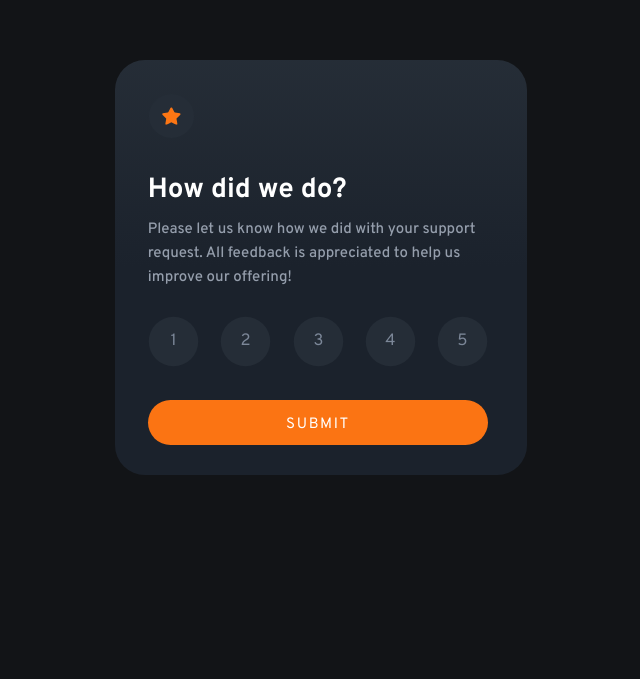
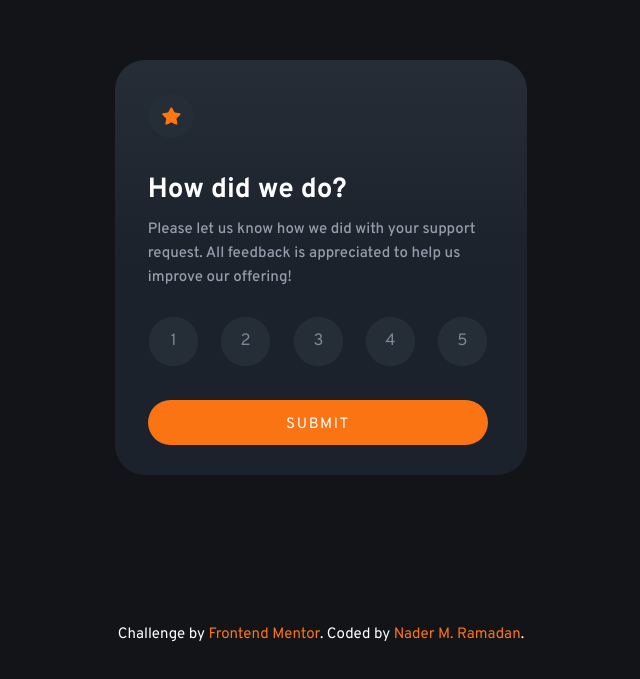
Before and after one commit to Nader-Ramadan/interactive-rating-component-main, a plain HTML site: page index.html in a window 1280 px wide. Shown: the part 135-814 px from the top of the page, without its empty margins (319-959 px from the left). Drawn offline with Linux system fonts and the light colour scheme.

Commit message:
adding name

```diff
--- a/index.html
+++ b/index.html
@@ -30,7 +30,7 @@
           <div class="num">4</div>
           <div class="num">5</div>
         </div>
-        <button class="sub">submit</button>
+        <button>submit</button>
       </div>
       <div class="msg state">
         <div class="thank-you">
@@ -48,7 +48,8 @@
       Challenge by
       <a href="https://www.frontendmentor.io?ref=challenge" target="_blank"
         >Frontend Mentor</a
-      >. Coded by <a href="#">Your Name Here</a>.
+      >. Coded by
+      <a href="https://github.com/Nader-Ramadan">Nader M. Ramadan</a>.
     </div>
     <script src="./script.js"></script>
   </body>
--- a/styles.css
+++ b/styles.css
@@ -18,7 +18,7 @@
 }
 body {
     background: var(--Very-Dark-Blue);
-    padding: 0 1.65rem 0 ;
+        padding: 0 1.65rem 0 ;
 }
 main {
     margin: 10.3rem auto 0;
@@ -158,11 +158,26 @@ main {
     }
 }
 .attribution {
-    display: none;
     text-align: center;
+    margin: 10rem auto 10rem ;
+    color: var(--White);
+    width: fit-content;
+}
+.attribution:hover {
+    animation: pop 0.5s forwards ease-out;
+}
+@keyframes pop {
+    100% {
+        padding: 1rem 2rem;
+        scale: 1.5;
+        border: 0.5rem solid var(--Orange);
+        border-radius: 1rem;
+        box-shadow: 0.5rem 0.5rem var(--White);
+    }
 }
 .attribution a {
-        color: hsl(228, 45%, 44%);
+        color: var(--Orange);
+        text-decoration: none;
 }
 @media screen and (min-width: 28rem) {
     main {
```
